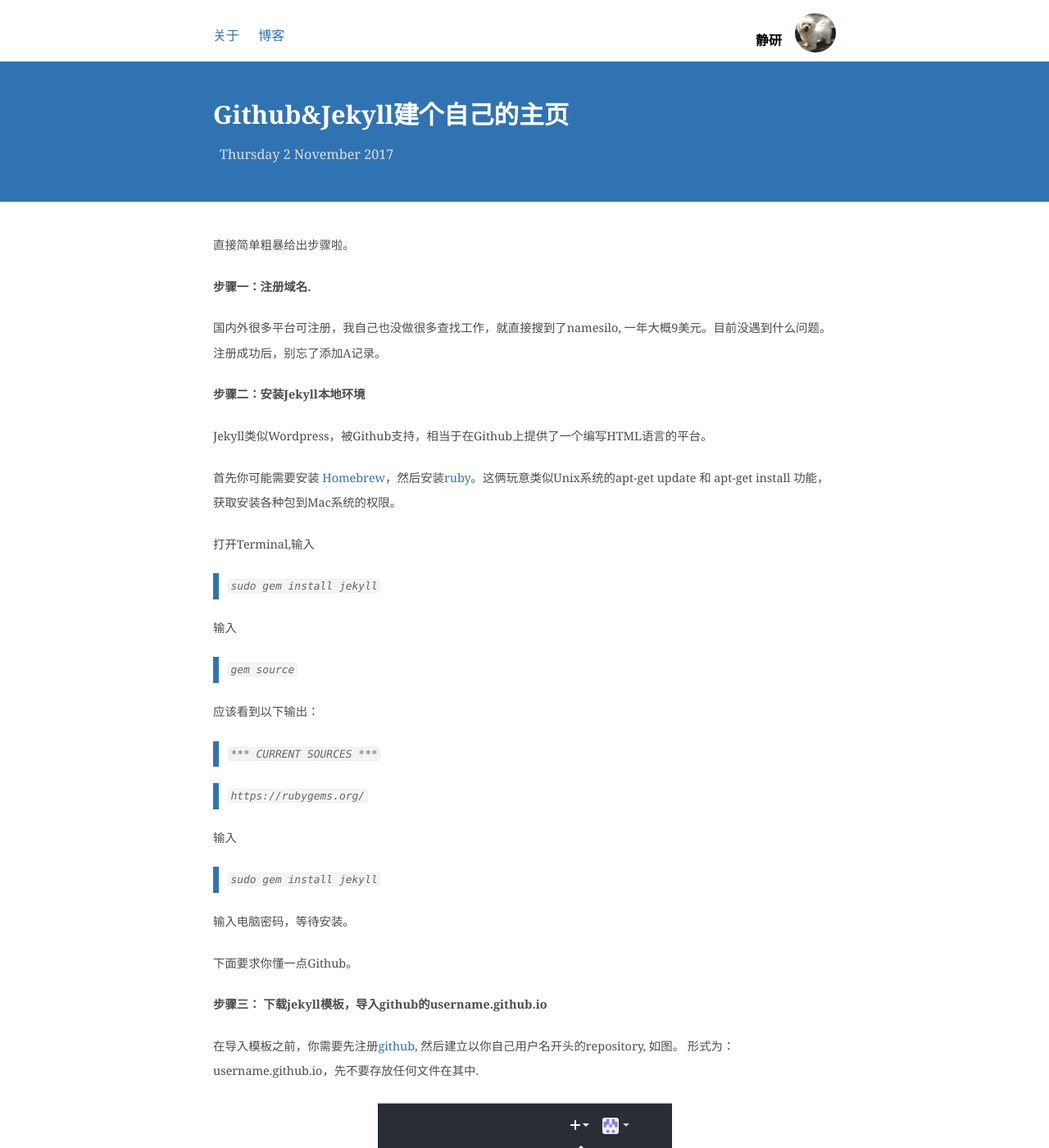
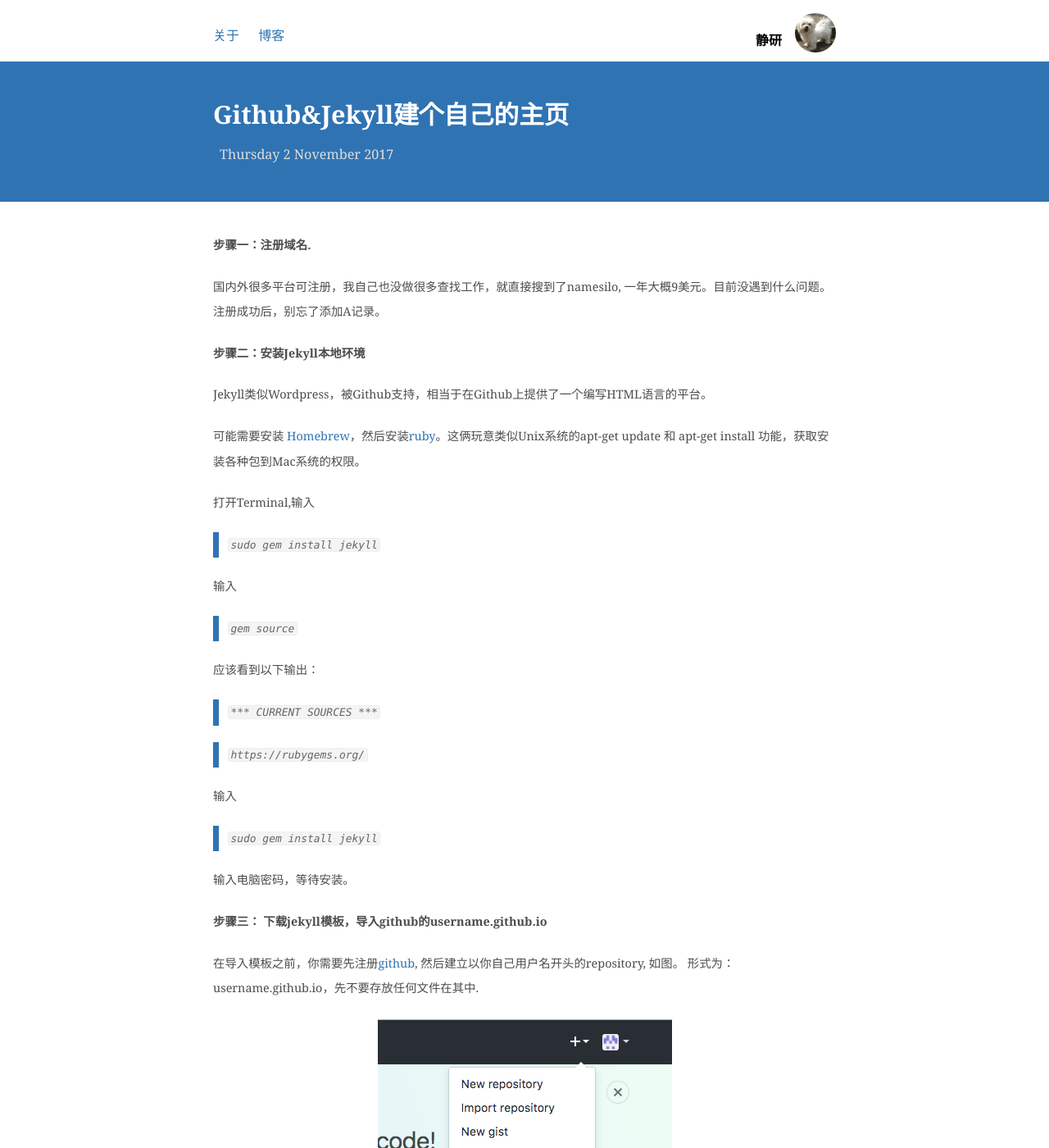
Before and after one commit to shirleysteve/1, a Jekyll site: the page built from _posts/2017-11-02-主页.md, in a window 1280 px wide and 1400 px high. Shown: the whole window at 82% size. Built offline with Jekyll 4.4.1, drawn with Linux system fonts in a browser that asks for light colours; nearby versions of some CDN libraries; comment, search, counter and statistics services are not loaded; some of the changed text lies outside the part shown.

Commit message:
Update 2017-11-02-主页.md

```diff
--- a/_posts/2017-11-02-主页.md
+++ b/_posts/2017-11-02-主页.md
@@ -3,7 +3,6 @@
 title: Github&Jekyll建个自己的主页
 ---
 
-直接简单粗暴给出步骤啦。
 
 **步骤一：注册域名.**
 
@@ -13,7 +12,7 @@
 
 Jekyll类似Wordpress，被Github支持，相当于在Github上提供了一个编写HTML语言的平台。
 
-首先你可能需要安装 [Homebrew](https://coolestguidesontheplanet.com/installing-homebrew-on-os-x-el-capitan-10-11-package-manager-for-unix-apps/)，然后安装[ruby](https://www.ruby-lang.org/zh_tw/documentation/installation/#homebrew)。这俩玩意类似Unix系统的apt-get update 和 apt-get install 功能，获取安装各种包到Mac系统的权限。
+可能需要安装 [Homebrew](https://coolestguidesontheplanet.com/installing-homebrew-on-os-x-el-capitan-10-11-package-manager-for-unix-apps/)，然后安装[ruby](https://www.ruby-lang.org/zh_tw/documentation/installation/#homebrew)。这俩玩意类似Unix系统的apt-get update 和 apt-get install 功能，获取安装各种包到Mac系统的权限。
 
 打开Terminal,输入
 
@@ -34,9 +33,6 @@
 
 输入电脑密码，等待安装。
 
-
-
-下面要求你懂一点Github。
 
 **步骤三： 下载jekyll模板，导入github的username.github.io**
 
@@ -71,4 +67,4 @@
 
 > `git push origin master`
 
-我自己的主页就是这么出来的。不过当然是fork了别人的模板。
+完。
```
